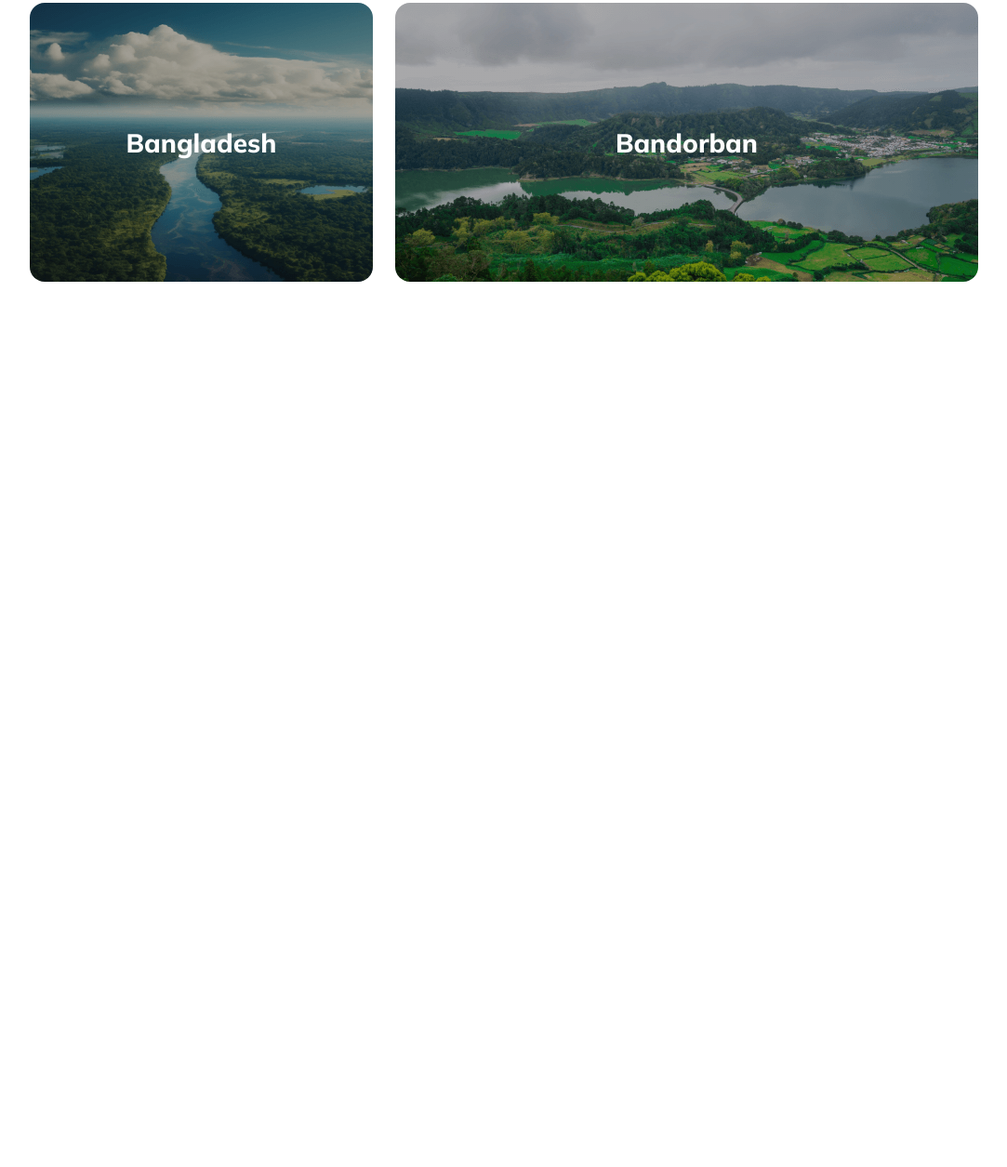
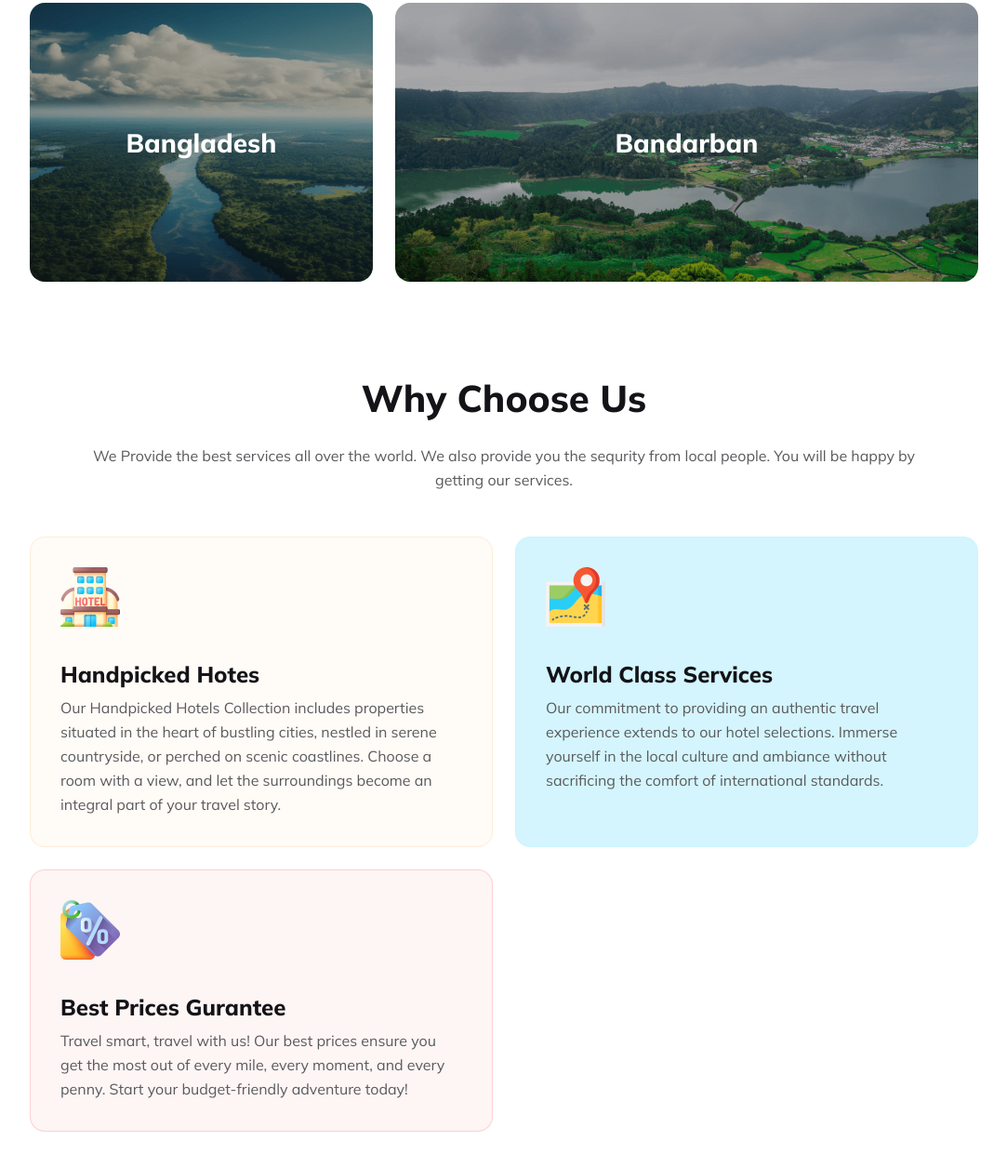
Before and after one commit to Sayem-Bhuiyan/World-Tour-Agency, a plain HTML site: page index.html in a window 1280 px wide. Shown: the part 2339-3594 px from the top of the page at 93% size, without its empty margins (98-1181 px from the left). Before the commit the page ends 2742 px from the top, so only its background shows below. Drawn offline with Linux system fonts and the light colour scheme.

Commit message:
created the why choose us section

```diff
--- a/Styles/style.css
+++ b/Styles/style.css
@@ -296,6 +296,53 @@ header {
     align-items: center;
 }
 
+/* Why choose section */
+.why-choose-section {
+    margin-bottom: 100px;
+    display: grid;
+    grid-template-columns: repeat(2, 1fr);
+    gap: 24px;
+    align-content: center;
+}
+.box {
+    padding: 32px;
+    border-radius: 16px;
+}
+.box-1 {
+    background-color: rgba(251, 181, 99, 0.05);
+    border: 1px solid rgba(251, 181, 99, 0.20)
+}
+.box-2 {
+    background-color: rgba(41, 206, 246, 0.20);
+    border: 1px solid rgba(41, 206, 246, 0.05);
+
+}
+.box-3 {
+    background-color: rgba(233, 68, 68, 0.05);
+    border: 1px solid rgba(233, 68, 68, 0.20);
+    align-self: center;
+    justify-self: center;
+    margin: 0 auto;
+}
+.why-choose-section >:last-child{
+    justify-self: center;
+    align-self: center;
+}
+.box-img {
+    margin-bottom: 32px;
+}
+.box-title {
+    color: #131318;
+    font-size: 24px;
+    font-weight: 800;
+    margin-bottom: 8px;
+}
+.box-description {
+    color: #5A5A5D;
+    font-size: 16px;
+    line-height: 26px;
+}
+
 
 
 
@@ -437,4 +484,12 @@ header {
         height: 176px;
     }
 
+    /* why choose us section */
+    .why-choose-section {
+        display: flex;
+        flex-direction: column;
+        gap: 16px;
+        margin-bottom: 24px;
+    }
+
 }
--- a/index.html
+++ b/index.html
@@ -132,13 +132,52 @@
                         Bangladesh
                     </div>
                     <div class="bandorban">
-                        Bandorban
+                        Bandarban
                     </div>
                 </div>
             </div>
         </section>
 
 
+        <!-- Why Choose Us section -->
+        <div class="destination-content">
+            <h2 class="select-destination">
+                Why Choose Us
+            </h2>
+            <p class="destination-description">
+                We Provide the best services all over the world. We also provide you the sequrity from local people. You will be happy by getting our services.
+            </p>
+        </div>
+
+        <div class="why-choose-section">
+            <div class="box-1 box">
+                <img class="box-img" src="Images/hotel 1.png" alt="">
+                <h3 class="box-title">
+                    Handpicked Hotes
+                </h3>
+                <p class="box-description">
+                    Our Handpicked Hotels Collection includes properties situated in the heart of bustling cities, nestled in serene countryside, or perched on scenic coastlines. Choose a room with a view, and let the surroundings become an integral part of your travel story.
+                </p>
+            </div>
+            <div class="box-2 box">
+                <img class="box-img" src="Images/map 1.png" alt="">
+                <h3 class="box-title">
+                    World Class Services
+                </h3>
+                <p class="box-description">
+                    Our commitment to providing an authentic travel experience extends to our hotel selections. Immerse yourself in the local culture and ambiance without sacrificing the comfort of international standards.
+                </p>
+            </div>
+            <div class="box-3 box">
+                <img class="box-img" src="Images/price-tag 1.png" alt="">
+                <h3 class="box-title">
+                    Best Prices Gurantee
+                </h3>
+                <p class="box-description">
+                    Travel smart, travel with us! Our best prices ensure you get the most out of every mile, every moment, and every penny. Start your budget-friendly adventure today!
+                </p>
+            </div>
+        </div>
     </main>
 
     <script>
```
Also changed, not shown: Images/Vector (2).png (added), Images/hotel 1.png (added), Images/map 1.png (added), Images/price-tag 1.png (added).
